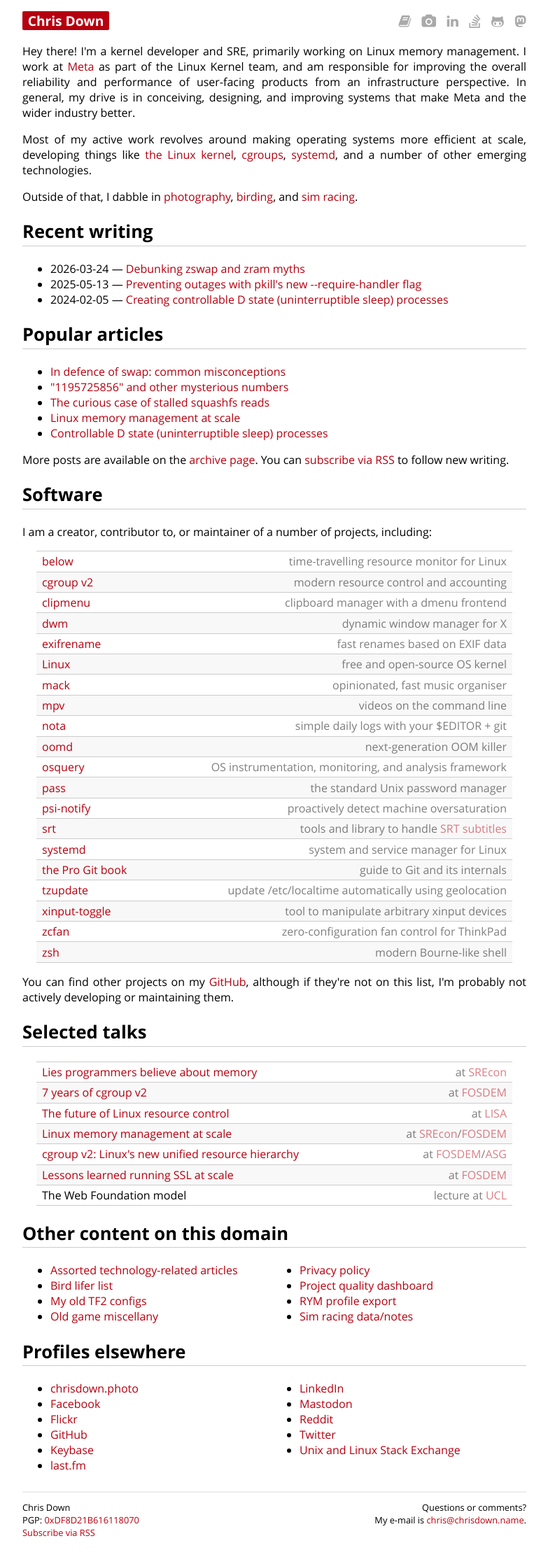
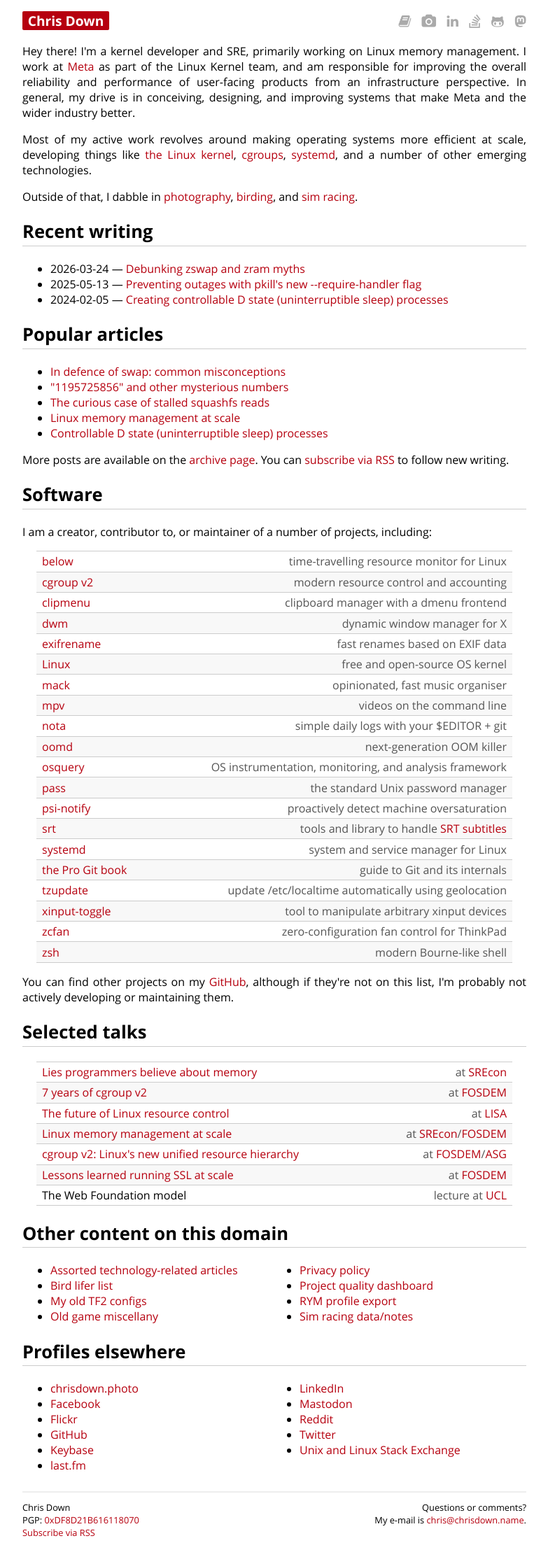
Before and after one commit to cdown/chrisdown.name, a Jekyll site: the page built from index.md, in a window 1280 px wide. Shown: the whole page at 70% size, without its empty margins (248-1031 px from the left). Built offline with Jekyll 4.4.1, drawn with Linux system fonts in a browser that asks for light colours.

Commit message:
style: Increase contrast of table descriptions

```diff
--- a/css/style.css
+++ b/css/style.css
@@ -482,7 +482,7 @@ table.light th, table.light td {
 table.tworight td:nth-child(2) {
     padding-left: 0.5em;
     text-align: right;
-    opacity: 50%;
+    color: #555;
 }
 
 table.twowrap td:nth-child(1) {
```
